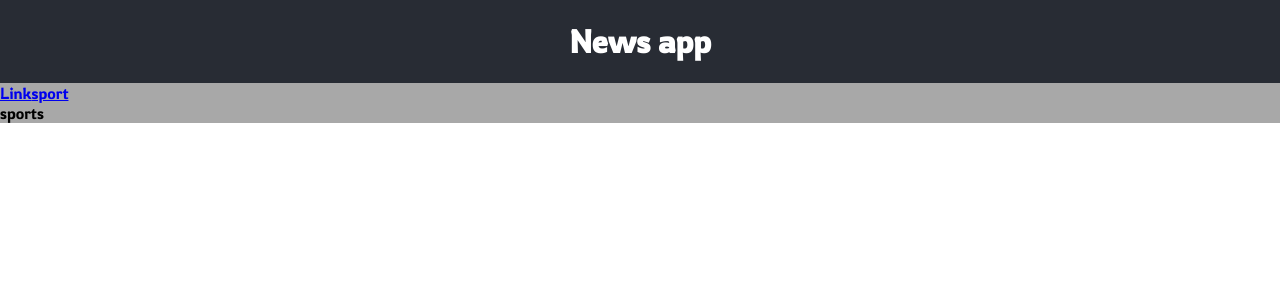
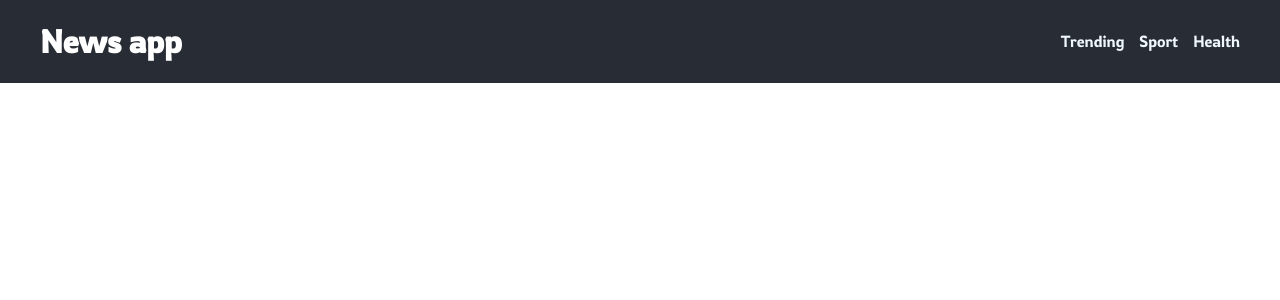
Before and after one commit to abletable95/REACT-news-app, a React (Create React App) app: page /sport in a window 1280 px wide. Shown: the top 300 px of the page. Built offline with nearby package versions, Linux system fonts and the light colour scheme; no server answers.

Commit message:
router done

```diff
--- a/src/App.css
+++ b/src/App.css
@@ -6,3 +6,8 @@ img{
 .App{
     background-color: rgb(168, 168, 168);
 }
+
+.container{
+    max-width: 1200px;
+    margin: auto;
+}
--- a/src/App.js
+++ b/src/App.js
@@ -1,64 +1,17 @@
 import "./App.css";
-import axios from "axios";
-import React, { useEffect, useState } from "react";
-import { Routes, Route, Link } from "react-router-dom";
+import { Routes, Route} from "react-router-dom";
 
-import {Trending} from "./pages/Trending";
-import {Sport} from "./pages/Sport";
+import {News} from "./pages/News";
 import { Header } from "./components/Header/Header";
-import { NewsContainer } from "./components/News-container/News-container";
 
 function App() {
-  let [news, setNews] = useState([]);
-  let [isLoading, setIsLoading] = useState(true)
-  let [currentpage, setCurrentPage] = useState(1);
-
-  useEffect(() => {
-    const apiUrl = `https://content.guardianapis.com/search?q=sport&page-size=10&show-fields=all&order-by=relevance&page=${currentpage}&api-key=5ef33414-1934-47dc-9892-5d09ab7c00da`;
-
-    if (isLoading) {
-
-      axios.get(apiUrl).then((resp) => {
-        setNews([...news, ...resp.data.response.results]);
-        setCurrentPage(prev => prev + 1);
-
-      }).finally(()=>{
-        setIsLoading(false);
-        console.log(isLoading);
-
-      });
-    }
-  }, [isLoading]);
-  //console.log(news);
-
-// handle scroll
-
-  useEffect(() => {
-    document.addEventListener("scroll", scrollHandler);
-
-    return function () {
-      document.removeEventListener("scroll", scrollHandler);
-    };
-  }, []);
-
-  const scrollHandler = (e) => {
-    if (
-      (e.target.documentElement.scrollHeight -
-        (e.target.documentElement.scrollTop + window.innerHeight) <
-      100 )
-    ) {
-      setIsLoading(true);
-    }
-  };
 
   return (
     <div className="App">
       <Header />
-      <Link to="/trending">Link</Link>
-      <Link to="/sport">sport</Link>
+
       <Routes>
-        <Route path="/trending" element={<Trending content={news}/>}/>
-        <Route path="/sport" element={<Sport content={news}/>}/>
+        <Route path="/news/:id" element={<News/>}/>
       </Routes>
 
     </div>
--- a/src/components/Header/Header.css
+++ b/src/components/Header/Header.css
@@ -1,8 +1,26 @@
+header {
+  background-color: #282c34;
+}
 
-.App-header {
-    background-color: #282c34;
-    display: flex;
-    align-items: center;
-    justify-content: center;
-    color: white;
-  }
+.headerInner {
+  display: flex;
+  align-items: center;
+  justify-content: space-between;
+  color: white;
+}
+
+.navigation{
+
+}
+header a {
+  color: aliceblue;
+  margin-left: 15px;
+  text-decoration: none;
+}
+header a:hover {
+  color: rgb(0, 146, 146);
+}
+
+.activeLink {
+  color: rgb(0, 146, 146);
+}
--- a/src/components/Header/Header.js
+++ b/src/components/Header/Header.js
@@ -1,12 +1,30 @@
-import React from 'react';
-import './Header.css';
+import React from "react";
+import { Link, NavLink } from "react-router-dom";
+import "./Header.css";
 
-export function Header(){
-    return(
-        <header className="App-header">
-            <h1>News app</h1>
-        </header>
-    )
+export function Header() {
+  const setActive = ({ isActive }) => (isActive ? "activeLink" : "");
+
+  return (
+    <header className="App-header">
+      <div className="container">
+        <div className="headerInner">
+          <h1>News app</h1>
+          <nav className="navigation">
+            <NavLink to="/news/trending" className={setActive}>
+              Trending
+            </NavLink>
+            <NavLink to="/news/sport" className={setActive}>
+              Sport
+            </NavLink>
+            <NavLink to="/news/health" className={setActive}>
+              Health
+            </NavLink>
+          </nav>
+        </div>
+      </div>
+    </header>
+  );
 }
 
 export default Header;
--- a/src/index.css
+++ b/src/index.css
@@ -4,6 +4,9 @@
   src:  url(./assets/fonts/Rowdies-Light.ttf);
 }
 
+*{
+  box-sizing: border-box;
+}
 body {
   margin: 0;
   /* font-family: -apple-system, BlinkMacSystemFont, 'Segoe UI', 'Roboto', 'Oxygen',
@@ -13,6 +16,7 @@ body {
   -moz-osx-font-smoothing: grayscale; */
   font-family: Rowdies;
   font-weight: 400;
+
 }
 
 code {
--- /dev/null
+++ b/src/pages/News.js
@@ -0,0 +1,65 @@
+import axios from "axios";
+import React, { useEffect, useState } from "react";
+import { useParams } from "react-router-dom";
+
+import { NewsContainer } from "../components/News-container/News-container";
+
+export function News() {
+  const [news, setNews] = useState([]);
+  const [isLoading, setIsLoading] = useState(false);
+  const [currentpage, setCurrentPage] = useState(1);
+  const { id } = useParams();
+  const apiUrl = `https://content.guardianapis.com/search?q=${id}&page-size=10&show-fields=all&order-by=relevance&page=${currentpage}&api-key=5ef33414-1934-47dc-9892-5d09ab7c00da`;
+
+  //   Lazy loader
+  useEffect(() => {
+    if (isLoading) {
+      axios
+        .get(apiUrl)
+        .then((resp) => {
+          setNews([...news, ...resp.data.response.results]);
+          setCurrentPage((prev) => prev + 1);
+        })
+        .finally(() => {
+          setIsLoading(false);
+          console.log("fetch");
+        });
+    }
+  }, [isLoading]);
+
+  //   initial load
+  useEffect(() => {
+    setCurrentPage(1);
+
+    axios.get(apiUrl).then((resp) => {
+      setNews([...resp.data.response.results]);
+    });
+  }, [id]);
+
+  // handle scroll
+  const scrollHandler = (e) => {
+    if (
+      e.target.documentElement.scrollHeight -
+        (e.target.documentElement.scrollTop + window.innerHeight) <
+      100
+    ) {
+      console.log(id);
+      setIsLoading(true);
+    }
+  };
+
+  useEffect(() => {
+    document.addEventListener("scroll", scrollHandler);
+    return function () {
+      document.removeEventListener("scroll", scrollHandler);
+    };
+  }, [isLoading]);
+
+  return (
+    <>
+      <NewsContainer content={news}></NewsContainer>
+    </>
+  );
+}
+
+export default News;
--- a/src/pages/Sport.js
+++ /dev/null
@@ -1,10 +0,0 @@
-import { NewsContainer } from "../components/News-container/News-container";
-
-export function Sport({content}){
-    return(
-        <div>sports</div>
-
-    )
-}
-
-export default Sport;
--- a/src/pages/Trending.js
+++ /dev/null
@@ -1,10 +0,0 @@
-import { NewsContainer } from "../components/News-container/News-container";
-
-export function Trending({content}){
-    return(
-        <NewsContainer content={content}></NewsContainer>
-
-    )
-}
-
-export default Trending;
```
